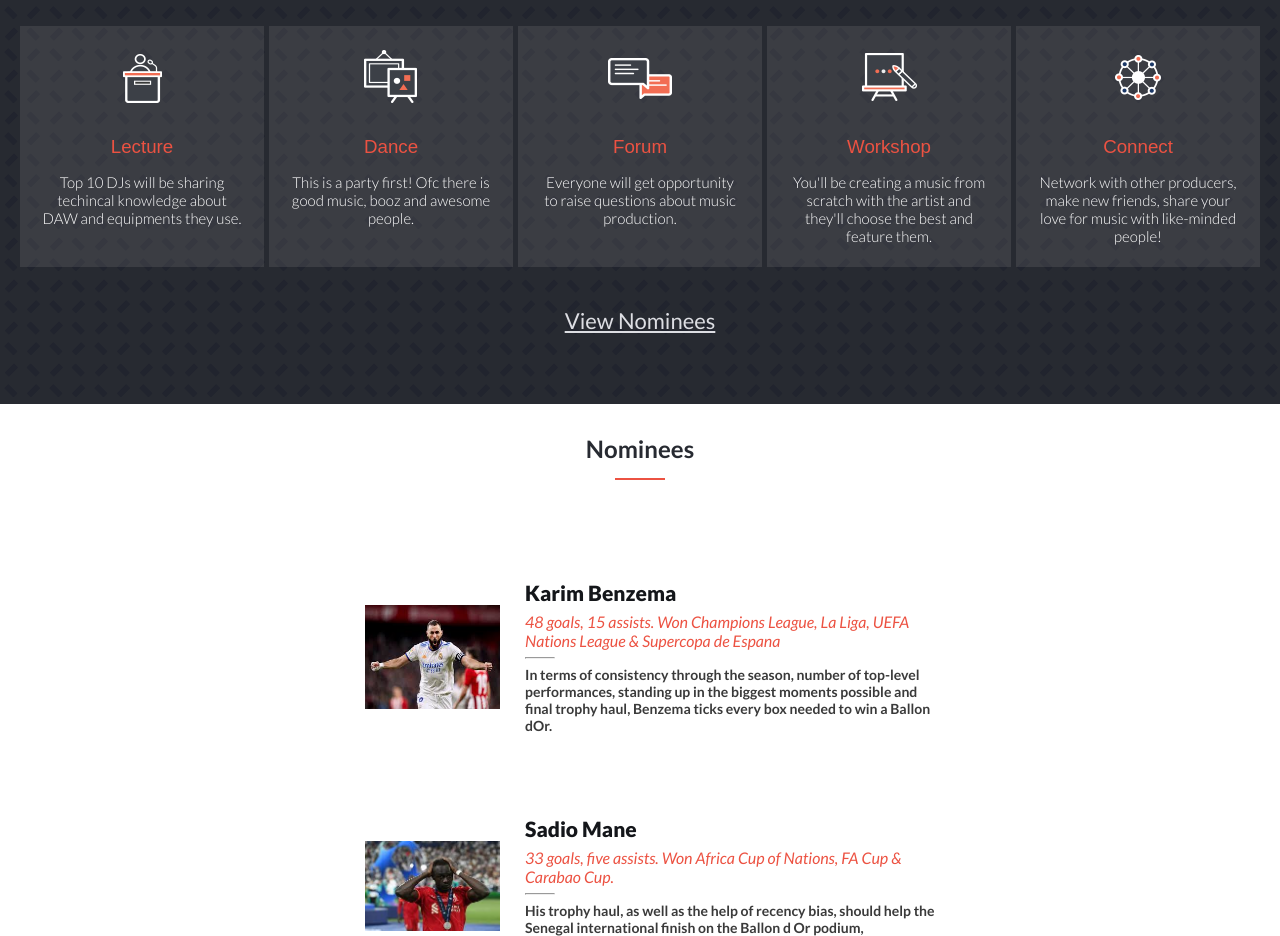
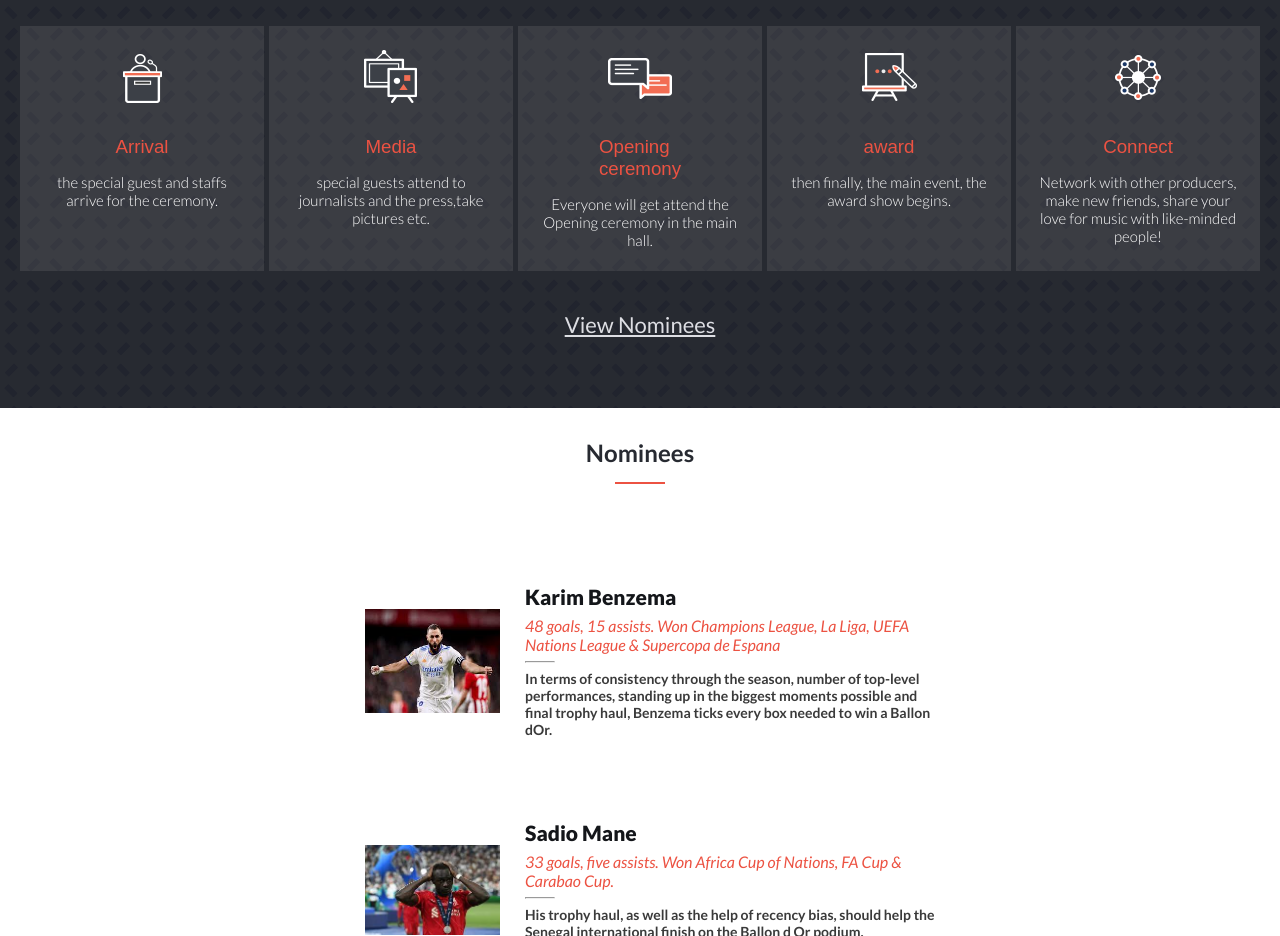
Before and after one commit to markotuya0/capstone-1, a website: page index.html in a window 1280 px wide. Shown: the part 1040-1976 px from the top of the page. Drawn offline with Linux system fonts and the light colour scheme; a web font is replaced by a local one.

Commit message:
Update index.html

```diff
--- a/index.html
+++ b/index.html
@@ -75,34 +75,33 @@
                 <div class="activity flex">
                     <div class="flex imgiconwrapper">
                         <img src="./cap-detials/program_icon_01.png" alt="programicon">
-                        <h3>Lecture</h3>
+                        <h3>Arrival</h3>
                     </div>
-                    <p>Top 10 DJs will be sharing techincal knowledge about DAW and equipments they use.</p>
+                    <p>the special guest and staffs arrive for the ceremony.</p>
                 </div>
 
                 <div class="activity flex">
                     <div class="flex imgiconwrapper">
                         <img src="./cap-detials/program_icon_02.png" alt="programicon">
-                        <h3>Dance</h3>
+                        <h3>Media</h3>
                     </div>
-                    <p>This is a party first! Ofc there is good music, booz and awesome people.</p>
+                    <p>special guests attend to journalists and the press,take pictures etc.</p>
                 </div>
 
                 <div class="activity flex">
                     <div class="flex imgiconwrapper">
                         <img src="./cap-detials/program_icon_03.png" alt="programicon">
-                        <h3>Forum</h3>
+                        <h3>Opening ceremony</h3>
                     </div>
-                    <p>Everyone will get opportunity to raise questions about music production.</p>
+                    <p>Everyone will get attend the Opening ceremony in the main hall.</p>
                 </div>
 
                 <div class="activity flex">
                     <div class="flex imgiconwrapper">
                         <img src="./cap-detials/program_icon_04.png" alt="programicon">
-                        <h3>Workshop</h3>
+                        <h3>award</h3>
                     </div>
-                    <p>You'll be creating a music from scratch with the artist and they'll choose the best and feature
-                        them.
+                    <p>then finally, the main event, the award show begins.
                     </p>
                 </div>
 
```
